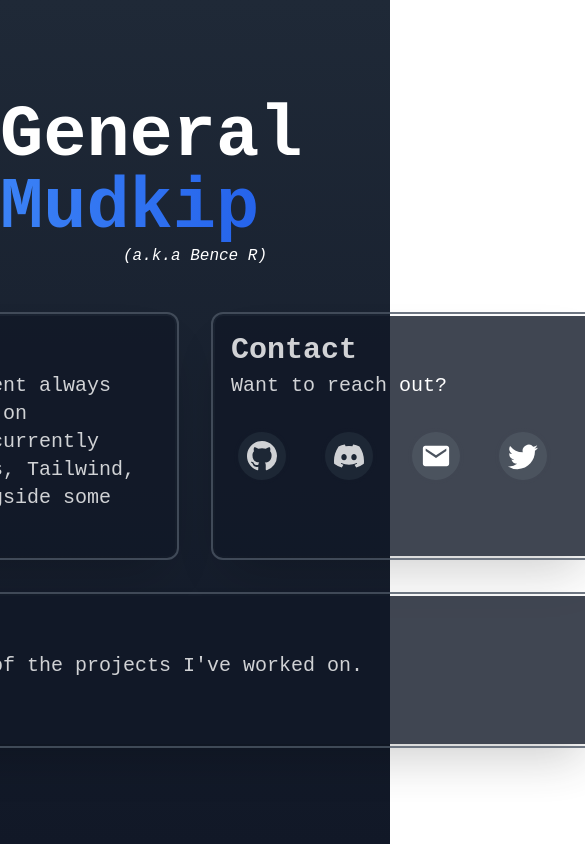
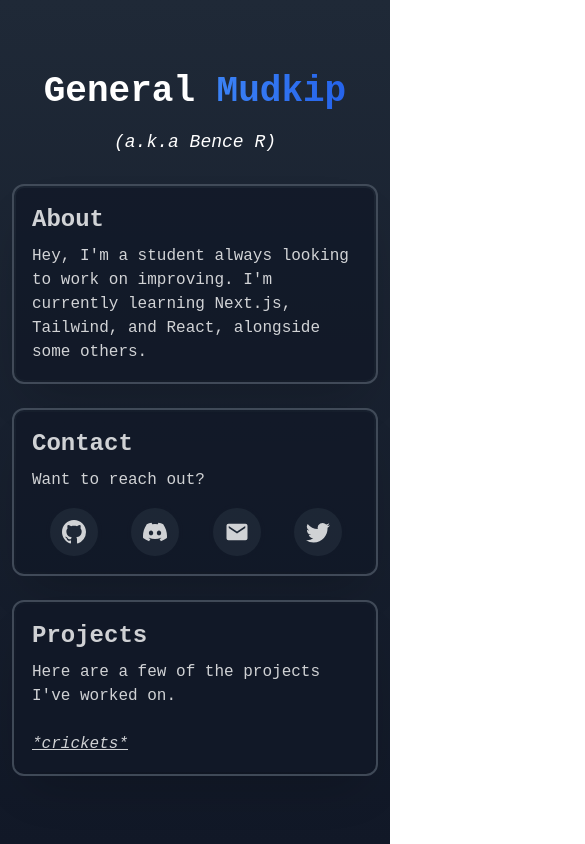
Before and after one commit to General-Mudkip/personal-page, a Next.js app: page / in a window 390 px wide. Shown: the whole page, 585 px wide, since content can reach past the window. Built offline with nearby package versions, Linux system fonts and the light colour scheme.

Commit message:
I made it responsive

```diff
--- a/src/components/ContactIcons.tsx
+++ b/src/components/ContactIcons.tsx
@@ -51,7 +51,7 @@ const ContactIcon: FunctionComponent<ContactIconProps> = ({
 
 const ContactIconRow = () => {
   return (
-    <div className="flex flex-row justify-center items-center text-3xl">
+    <div className="flex flex-row justify-center items-center text-2xl sm:text-3xl">
       <ContactIcon
         icon={<BsGithub />}
         text="General-Mudkip"
--- a/src/pages/index.tsx
+++ b/src/pages/index.tsx
@@ -1,4 +1,4 @@
-import { type NextPage } from "next";
+import { NextPage } from "next";
 import Head from "next/head";
 import ContactIconRow from "~/components/ContactIcons";
 
@@ -11,30 +11,31 @@ const Home: NextPage = () => {
         <link rel="icon" href="/sniff.ico" />
       </Head>
 
+      <main className="bg-gradient-to-b from-gray-800 to-gray-900">
+        <div className="min-h-screen flex flex-col justify-center items-center px-4">
+          <h1 className="font-bold text-4xl sm:text-5xl lg:text-7xl text-white text-center mb-4">
+            General <span className="text-transparent bg-clip-text bg-gradient-to-r from-blue-500 to-blue-600">Mudkip</span>
+          </h1>
+          <h1 className="text-white italic font-sans text-lg sm:text-xl mb-8">(a.k.a Bence R)</h1>
 
-      <main className="bg-gradient-to-b from-gray-800 to-gray-900">
-          {/* <div className="top-11 relative">
-            <Navbar/>
-          </div> */}
-        <div className="min-h-screen flex flex-col align-center items-center justify-center">
+          <div className="grid grid-cols-1 sm:grid-cols-2 gap-8 w-full max-w-3xl">
+            <div className="card">
+              <h1 className="font-bold text-2xl sm:text-3xl">About</h1>
+              <p className="text-base sm:text-xl mt-2">
+                Hey, I'm a student always looking to work on improving. I'm currently learning Next.js, Tailwind, and React, alongside some others.
+              </p>
+            </div>
 
-          <h1 className="font-bold text-7xl text-white">General <span className="text-transparent bg-clip-text bg-gradient-to-r from-blue-500 to-blue-600">Mudkip</span></h1>
-          <h1 className="text-white italic font-sans">(a.k.a Bence R)</h1>
-
-          <div className="grid grid-cols-2 justify-center align-top mt-12 gap-10 w-[50rem] sm:grid-cols-1">
-            <div className="card text-white">
-              <h1 className="font-bold text-3xl">About</h1>
-              <p className="text-xl mt-1">Hey, I&apos;m a student always looking to work on improving. I&apos;m currently learning Next.js, Tailwind, and React, alongside some others.</p>
-            </div>
-            <div className="card text-white">
-              <h1 className="font-bold text-3xl">Contact</h1>
-              <p className="text-xl mt-1">Want to reach out?</p>
+            <div className="card">
+              <h1 className="font-bold text-2xl sm:text-3xl">Contact</h1>
+              <p className="text-base sm:text-xl mt-2">Want to reach out?</p>
 
               <ContactIconRow/>
             </div>
-            <div className="card text-white col-span-2 sm:col-span-1 lg:col-span-2">
-              <h1 className="font-bold text-3xl">Projects</h1>
-              <p className="text-xl mt-1">Here are a few of the projects I&apos;ve worked on.</p>
+
+            <div className="card sm:col-span-2 md:col-span-2">
+              <h1 className="font-bold text-2xl sm:text-3xl">Projects</h1>
+              <p className="text-base sm:text-xl mt-2">Here are a few of the projects I've worked on.</p>
               <br/>
               <a href="https://github.com/General-Mudkip/personal-page" className="italic decoration underline">*crickets*</a>
             </div>
--- a/src/styles/globals.css
+++ b/src/styles/globals.css
@@ -10,18 +10,17 @@
   }
 
   .contact-icon {
-        @apply relative flex items-center justify-center h-12 w-12 mx-auto rounded-3xl mt-8 mr-8
+    @apply relative flex items-center justify-center h-12 w-12 mx-auto rounded-3xl mt-4 sm:mt-8 mr-4 sm:mr-8
     bg-gray-800 text-white
     hover:bg-white hover:text-gray-800 hover:rounded-xl
     transition-all duration-150 ease-linear
     cursor-pointer
-        outline outline-offset-2 outline-2 outline-gray-900
+    outline outline-offset-2 outline-2 outline-gray-900;
   }
 
   .contact-icon.copied .contact-tooltip {
     @apply outline-green-500 duration-0;
   }
-
 
   .contact-tooltip {
     @apply absolute w-auto p-2 m-2 min-w-max top-14
@@ -30,10 +29,9 @@
     text-xs font-bold
     transition-all duration-100 scale-0 origin-top;
   }
-
 }
 
 .card {
-    @apply outline outline-offset-2 outline-2 outline-gray-600 bg-gray-900 opacity-80 rounded-lg
+  @apply text-white outline outline-offset-2 outline-2 outline-gray-600 bg-gray-900 opacity-80 rounded-lg
   p-4 shadow-2xl;
 }
```
Also changed, not shown: 1 other file (tests, documents, lock files or other folders). Lines whose indentation alone changed are shown as unchanged.
